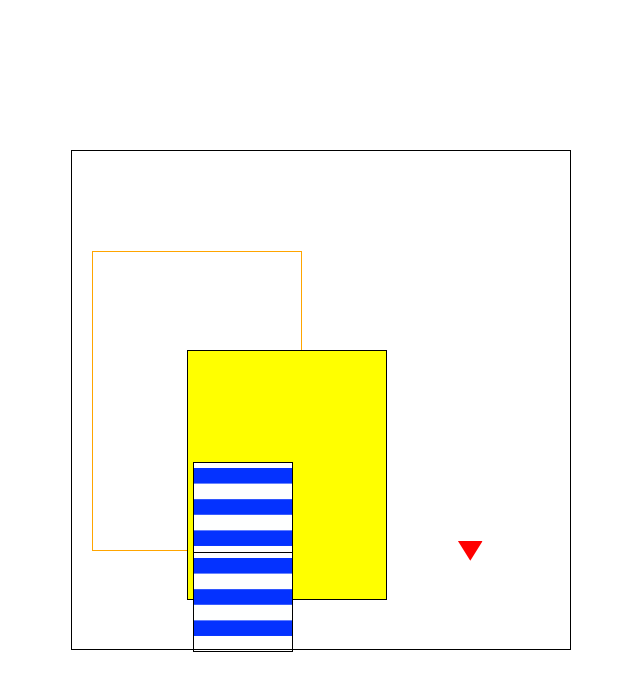
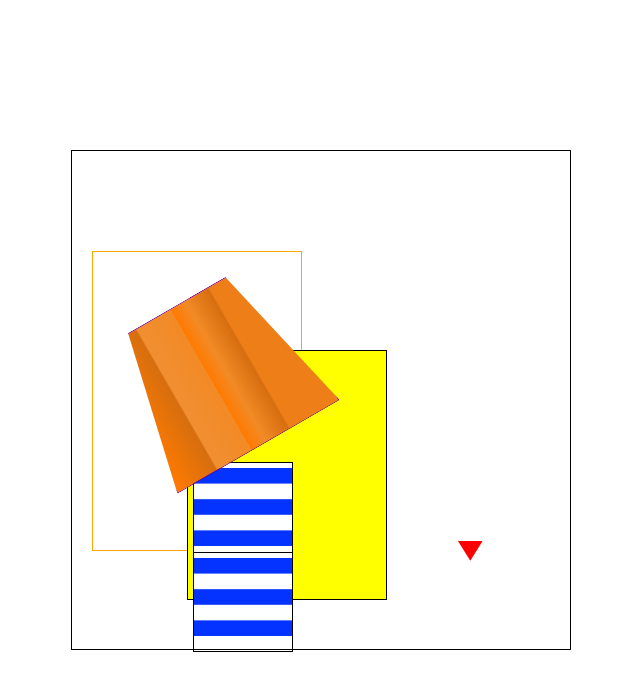
Before and after one commit to dokyongryoo/project2, a plain HTML site: page index.html in a window 1280 px wide. Shown: the whole page, without its empty margins (319-959 px from the left). Drawn offline with Linux system fonts and the light colour scheme.

Commit message:
caf mid update

```diff
--- a/index.html
+++ b/index.html
@@ -67,7 +67,7 @@
   .caf-middle {
     width: 90%;
     height: 55%;
-    background: linear-gradient (90deg, rgba(255,122,0,1) 0%,
+    background: linear-gradient(90deg, rgba(255,122,0,1) 0%,
     rgba(214,110,15,1) 24%, rgba(241,143,49,1) 25%,
     rgba(242,138,37,1) 46%, rgba(255,122,0,1) 46%,
     rgba(242,138,38,1) 55%, rgba(214,110,15,1) 69%,
@@ -78,6 +78,7 @@
     z-index: 5;
     clip-path: polygon(20% 0%, 80% 0%, 100% 100%, 0% 100%);
     transform: perspective(1000px) rotate(-30deg);
+    border: 1px solid purple;
   }
 
   .bustello {
```
